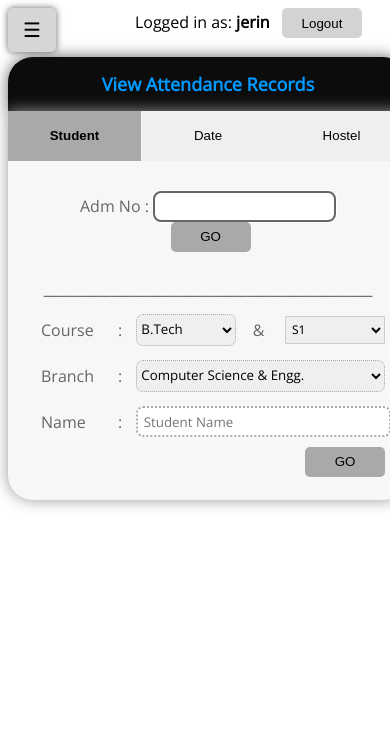
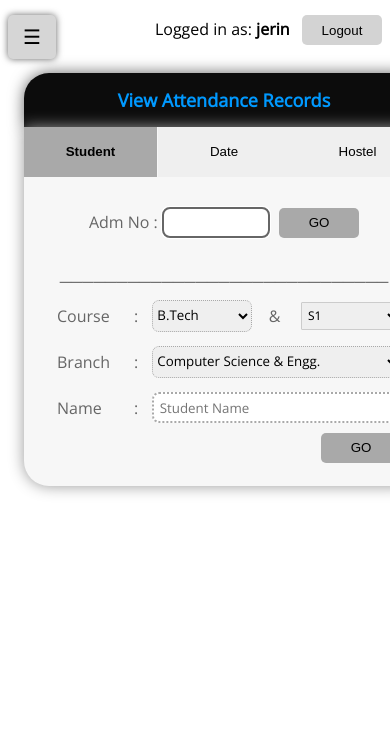
Before and after one commit to Jerinji2016/hostel-attendance-system, a PHP site: page /php/attendanceTab_admin.php in a window 390 px wide; the page is wider, and only the part inside the window is pictured. Shown: the top 742 px of that part. Run offline with PHP 8.4, Linux system fonts and the light colour scheme; a user stored in the database is signed in; data comes from the database, SQL or seed files in the repository.

Commit message:
Minor Edits

```diff
--- a/login.html
+++ b/login.html
@@ -30,7 +30,7 @@
 			}
 			.shadow:hover
 			{
-			  box-shadow: 0 0 10px 5px #CCCCCC;
+				box-shadow: 0 0 10px 5px #CCCCCC;
 			}
 		</style>
 	</head>
@@ -43,6 +43,7 @@
 					<p style="margin:0; float: left">
 						Hostel Management System - Mar Baselios Christian College of Engineering &amp; Technology, Peermade.
 					</p>
+					<span style="float: right"><img src="images/icons/home-icon.png" height="30px"></span>
 					<a style="float: right;" href="index.html">
 						<b> Home </b>
 					</a>
--- a/php/attendanceTab_admin.php
+++ b/php/attendanceTab_admin.php
@@ -65,14 +65,19 @@
 				font-family: 'Open Sans';
 				font-weight: lighter;
 			}
+			@media only screen and (max-width: 400px){
+				.main{
+					margin-top: 20%;
+				}
+			}
 		</style>
 	</head>
 	<body>
-		<input type="text" value="2" id="display" style="display: none">
+		<input type="text" value="2" id="display" style="display: none"> <!--FOR SIDEBAR BUTTON-->
 		<?php include 'sidebar.php' ?>
 		<script type="text/javascript"> focusSidebar(); </script>
-
-		<div id="main" style="width: auto; margin: 0px auto; margin-top: 5%; padding: 0%">
+		<div class="container">
+		<div id="main" style="margin-top: 3vw">
 			<div style="width: 400px; margin: 0px auto">
 				<div style="border-radius: 25px 25px 0px 0px; padding: 15px 20px; background-color: #0C0C0C;
 							box-shadow: 0px 0px 15px #666;">
@@ -100,7 +105,7 @@
 							<form action="" method="post">
 								<div style="width: auto">
 									<p>Adm No :
-									<input class="input" type="text" required="on" autofocus="on" autocomplete="off">
+										<input class="input" type="text" required="on" autofocus="on" autocomplete="off" style="width: 100px">
 										<button class="button" type="submit" value="go" style="margin-left: 5px">GO</button>
 										<!--<input class="button" type="submit" value="GO">-->
 									</p>
@@ -185,6 +190,7 @@
 						<center>
 							Division-3
 						</center>
+					</div>
 				</div>
 			</div>
 		</div>
--- a/php/sidebar.php
+++ b/php/sidebar.php
@@ -80,7 +80,7 @@
 		<button class="openbtn" onclick="openNav()" style="align">☰ </button>
 	</div>
 	<form action="logout.php" method="post">
-    	<div style="margin-right: 20px">
+		<div style="margin-top: 15px; margin-right: 0">
 			Logged in as: <b>
 			<?php
 			session_start();
```
Also changed, not shown: index.html (+8 -10 lines), css/metro-main-flip.css (indentation only), images/icons/home-icon.png (added), images/index-bg.jpg, php/adminPanel.php (line endings or trailing spaces), php/viewAttendanceDetails.php (indentation only). Lines whose indentation alone changed are shown as unchanged.
